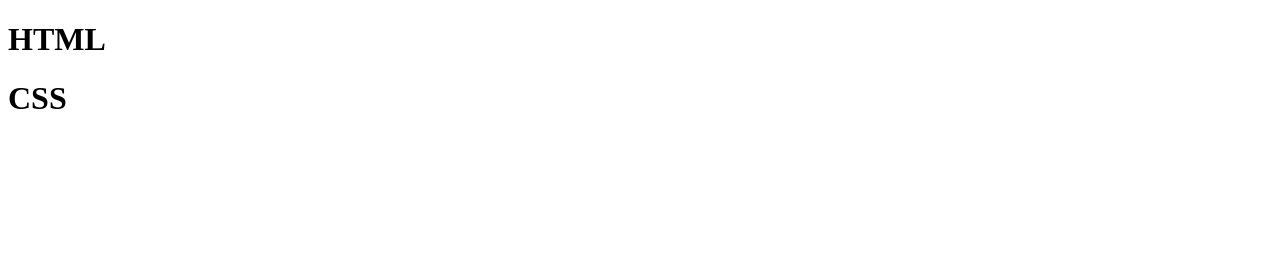
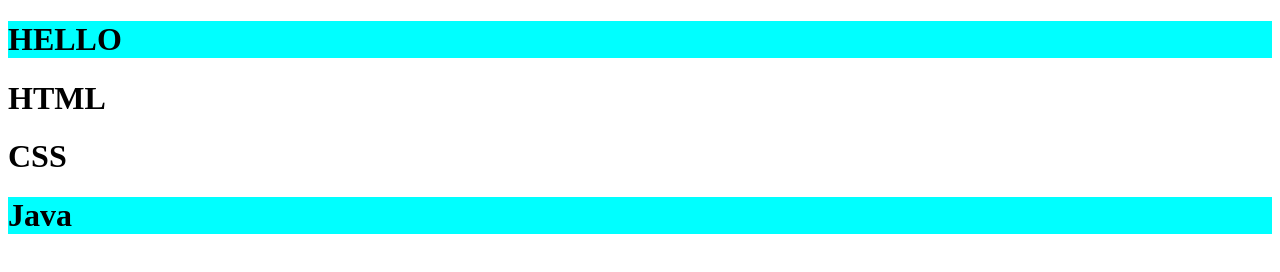
Before and after one commit to MuhammadNomanSiddiqui123/mypoject, a plain HTML site: page index.html in a window 1280 px wide. Drawn offline with Linux system fonts and the light colour scheme.

Commit message:
changes hogain

```diff
--- a/index.html
+++ b/index.html
@@ -6,7 +6,9 @@
     <title>Document</title>
 </head>
 <body>
+    <h1 style="background-color: aqua;">HELLO</h1>
     <h1>HTML</h1>
     <h1>CSS</h1>
+    <h1 style="background-color: aqua;">Java</h1>
 </body>
 </html>
```
